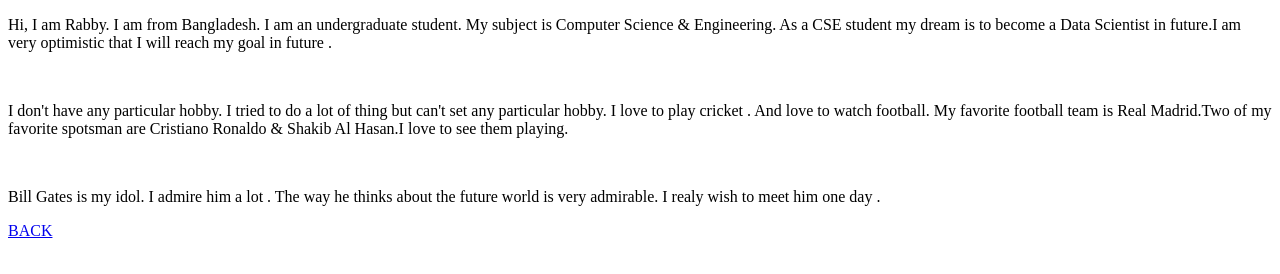
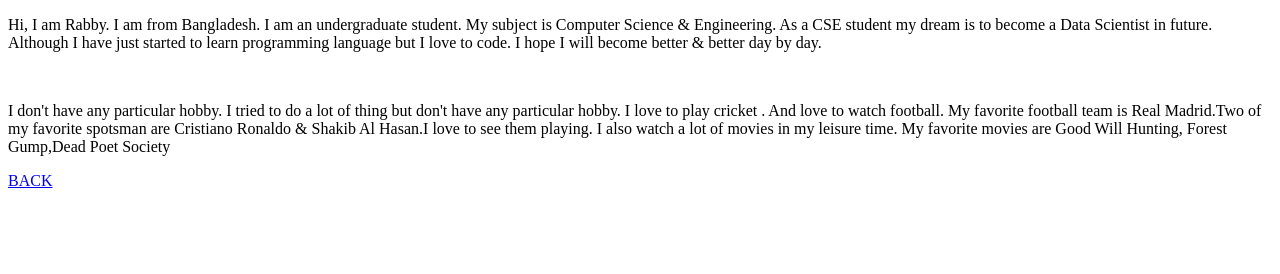
Before and after one commit to rabby-28/rabby-28.github.io, a plain HTML site: page nextpage.html in a window 1280 px wide. Drawn offline with Linux system fonts and the light colour scheme.

Commit message:
Update nextpage.html

```diff
--- a/nextpage.html
+++ b/nextpage.html
@@ -5,11 +5,9 @@
 </head>
 <body>
 
-<p>Hi, I am Rabby. I am from Bangladesh. I am an undergraduate student. My subject is Computer Science & Engineering. As a CSE student my dream is to become a Data Scientist in future.I am very optimistic that I will reach my goal in future .</p>
+<p>Hi, I am Rabby. I am from Bangladesh. I am an undergraduate student. My subject is Computer Science & Engineering. As a CSE student my dream is to become a Data Scientist in future. Although I have just started to learn programming language but I love to code. I hope I will become better & better day by day.</p>
 <br>
-<p>I don't have any particular hobby. I tried to do  a lot of thing but can't set any particular hobby. I love to play cricket . And love to watch football. My favorite football team is Real Madrid.Two of my favorite spotsman are Cristiano Ronaldo & Shakib Al Hasan.I love to see them playing. </p>
-<br>
-<p>Bill Gates is my idol. I admire him a lot . The way he thinks about the future world is very admirable. I realy wish to meet him one day .</p>
+<p>I don't have any particular hobby. I tried to do  a lot of thing but don't have any particular hobby. I love to play cricket . And love to watch football. My favorite football team is Real Madrid.Two of my favorite spotsman are Cristiano Ronaldo & Shakib Al Hasan.I love to see them playing. I  also watch a lot of movies in my leisure time. My favorite movies are Good Will Hunting, Forest Gump,Dead Poet Society</p>
   <a href="index.html">BACK</a>
 </body>
 </html>
```
